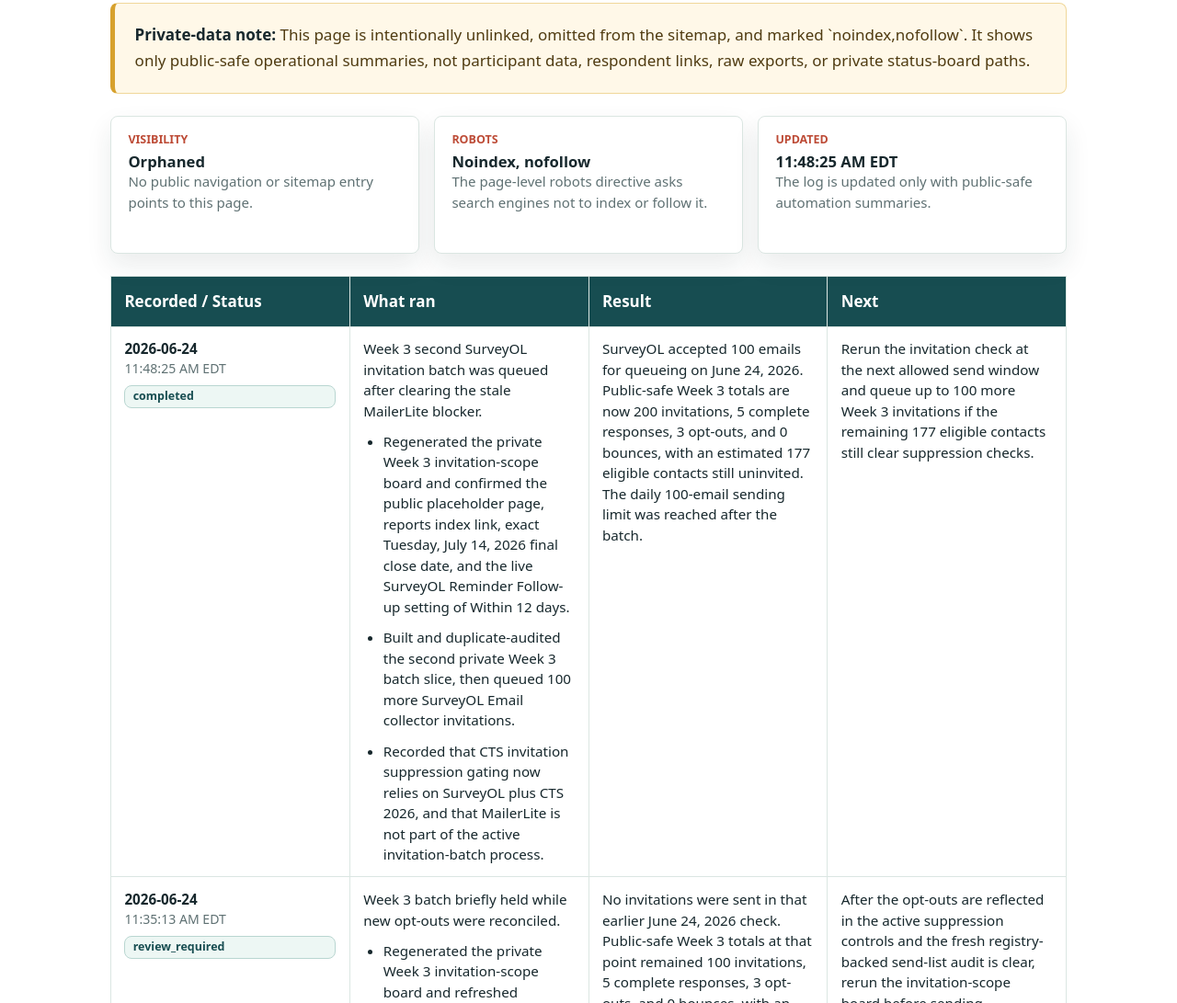
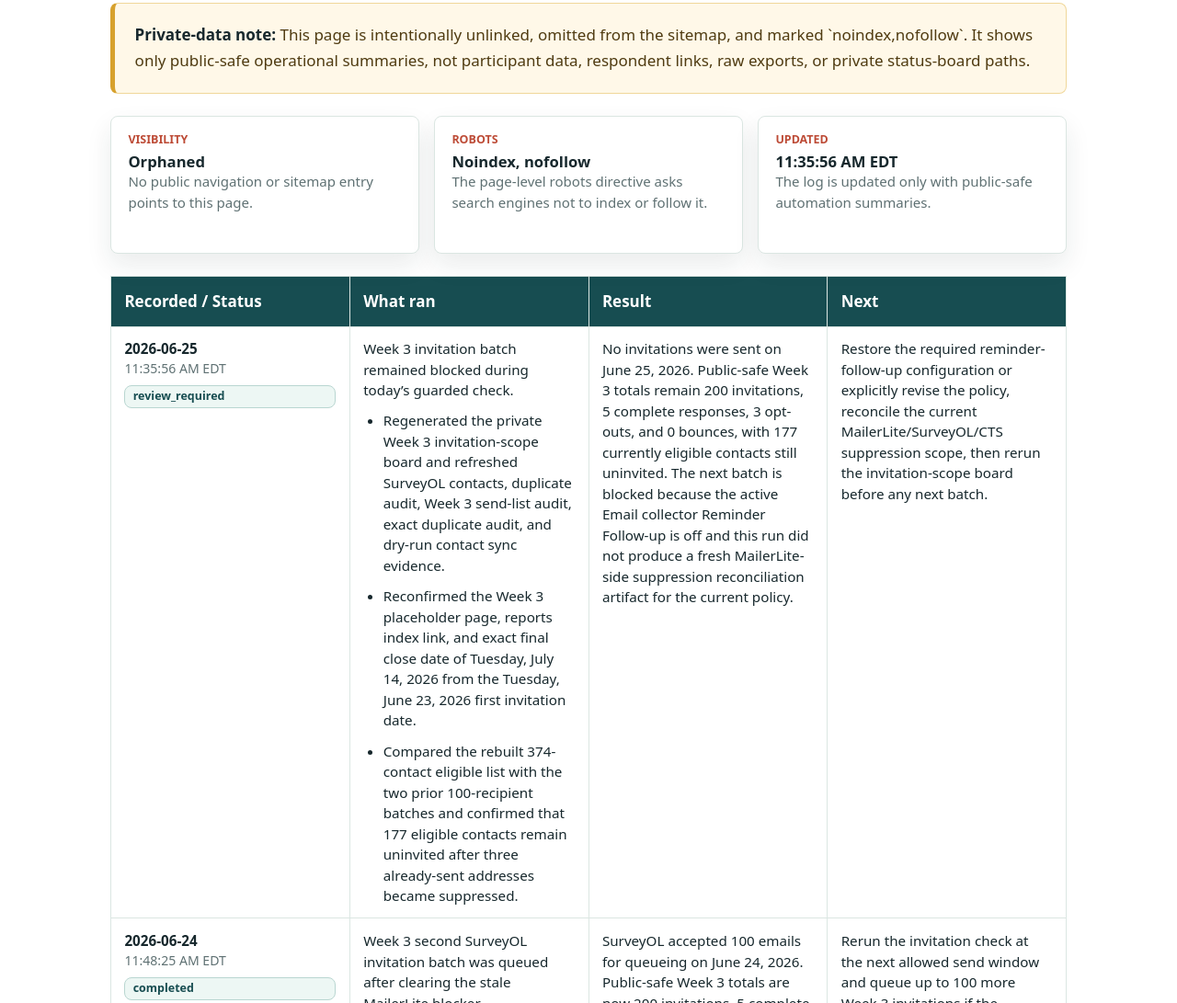
Before and after one commit to philstilwell/cts, a website: page automation-daily-log/index.html in a window 1280 px wide. Shown: the part 444-1535 px from the top of the page at 92% size. Drawn offline with Linux system fonts and the light colour scheme.

Commit message:
Log blocked week-003 invitation check

```diff
--- a/automation-daily-log/index.html
+++ b/automation-daily-log/index.html
@@ -66,7 +66,7 @@
     </div>
     <div class="status-card">
       <span>Updated</span>
-      <strong>11:48:25 AM EDT</strong>
+      <strong>11:35:56 AM EDT</strong>
       <p>The log is updated only with public-safe automation summaries.</p>
     </div>
   </div>
@@ -82,6 +82,17 @@
         </tr>
       </thead>
       <tbody>
+      <tr>
+        <td><div class="recorded-status"><time datetime="2026-06-25T11:35:56-04:00"><span class="recorded-date">2026-06-25</span><span class="recorded-time">11:35:56 AM EDT</span></time>
+<span class="log-status">review_required</span></div></td>
+        <td>Week 3 invitation batch remained blocked during today’s guarded check.<ul>
+        <li>Regenerated the private Week 3 invitation-scope board and refreshed SurveyOL contacts, duplicate audit, Week 3 send-list audit, exact duplicate audit, and dry-run contact sync evidence.</li>
+        <li>Reconfirmed the Week 3 placeholder page, reports index link, and exact final close date of Tuesday, July 14, 2026 from the Tuesday, June 23, 2026 first invitation date.</li>
+        <li>Compared the rebuilt 374-contact eligible list with the two prior 100-recipient batches and confirmed that 177 eligible contacts remain uninvited after three already-sent addresses became suppressed.</li>
+      </ul></td>
+        <td>No invitations were sent on June 25, 2026. Public-safe Week 3 totals remain 200 invitations, 5 complete responses, 3 opt-outs, and 0 bounces, with 177 currently eligible contacts still uninvited. The next batch is blocked because the active Email collector Reminder Follow-up is off and this run did not produce a fresh MailerLite-side suppression reconciliation artifact for the current policy.</td>
+        <td>Restore the required reminder-follow-up configuration or explicitly revise the policy, reconcile the current MailerLite/SurveyOL/CTS suppression scope, then rerun the invitation-scope board before any next batch.</td>
+      </tr>
       <tr>
         <td><div class="recorded-status"><time datetime="2026-06-24T11:48:25-04:00"><span class="recorded-date">2026-06-24</span><span class="recorded-time">11:48:25 AM EDT</span></time>
 <span class="log-status">completed</span></div></td>
```
Also changed, not shown: data/public/automation-daily-log.json (+16 -2 lines).
